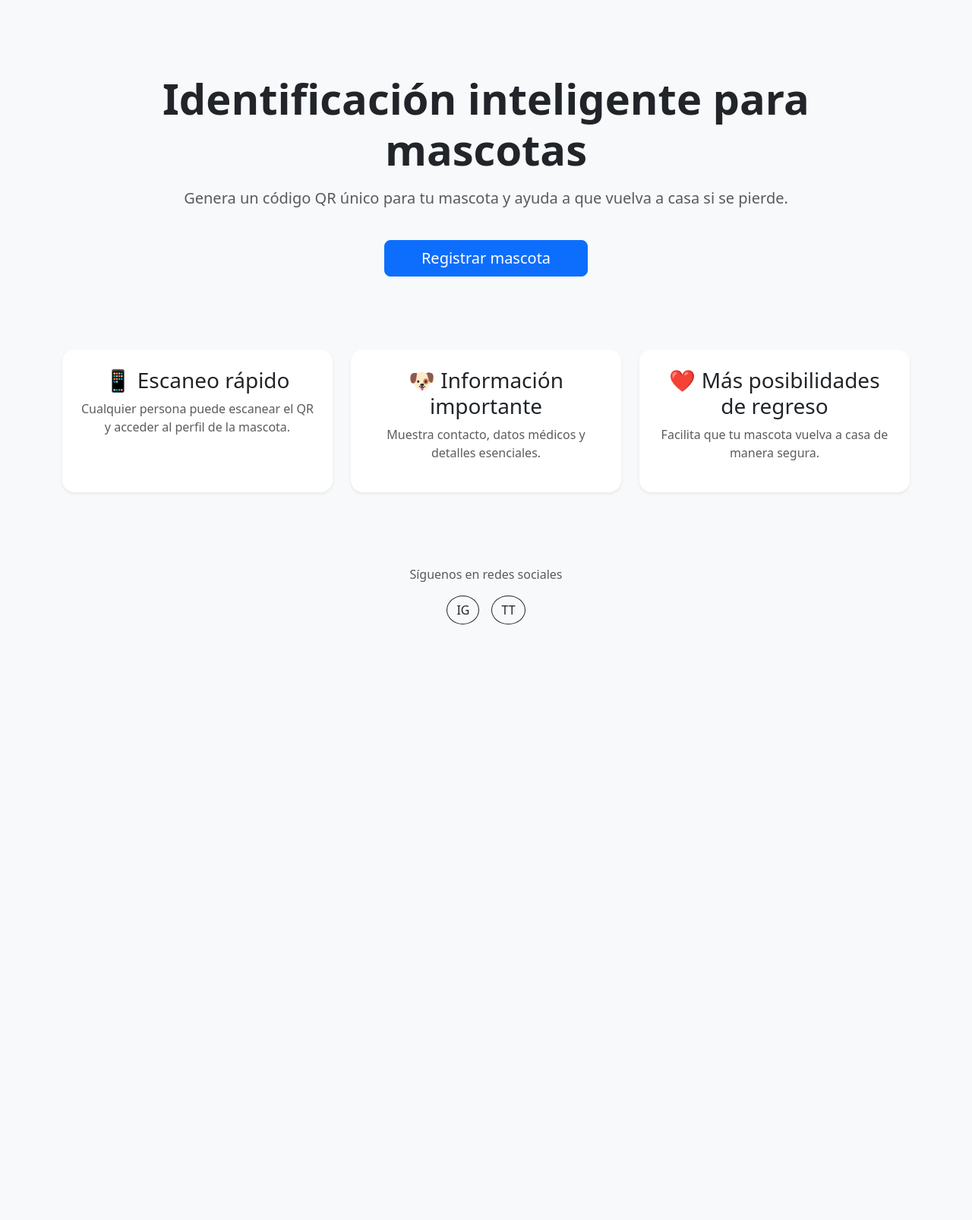
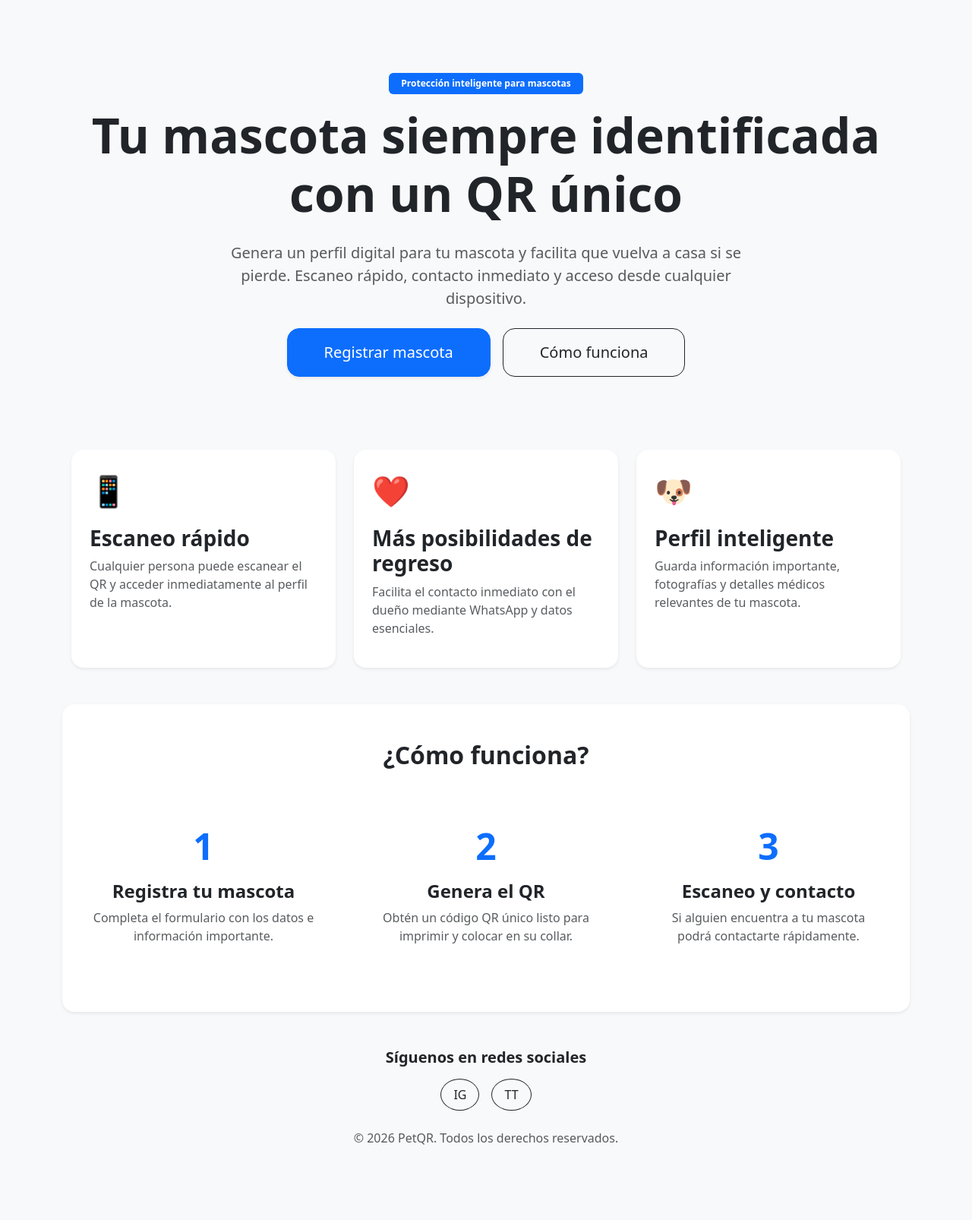
Before and after one commit to parranos10/idmascotas, a Django app: page / in a window 1280 px wide. Shown: the part 56-1662 px from the top of the page at 76% size. Before the commit the page ends 878 px from the top, so only its background shows below. Run offline with Django 5.2, Linux system fonts and the light colour scheme.

Commit message:
landing premium

```diff
--- a/templates/home.html
+++ b/templates/home.html
@@ -2,90 +2,222 @@
 
 {% block content %}
 
-<div class="text-center py-5">
+<section class="py-5 text-center">
 
-    <h1 class="display-4 fw-bold">
-        Identificación inteligente para mascotas
-    </h1>
+    <div class="container">
 
-    <p class="lead text-muted mt-3">
-        Genera un código QR único para tu mascota y ayuda a que vuelva a casa si se pierde.
-    </p>
+        <span class="badge bg-primary px-3 py-2 mb-3">
+            Protección inteligente para mascotas
+        </span>
 
-    <a href="/registrar/" class="btn btn-primary btn-lg mt-4 px-5">
-        Registrar mascota
-    </a>
+        <h1 class="display-3 fw-bold mb-4">
+            Tu mascota siempre identificada con un QR único
+        </h1>
 
-</div>
+        <p class="lead text-muted mx-auto mb-4" style="max-width: 700px;">
+            Genera un perfil digital para tu mascota y facilita que vuelva a casa
+            si se pierde. Escaneo rápido, contacto inmediato y acceso desde cualquier dispositivo.
+        </p>
 
-<div class="row text-center mt-5">
+        <div class="d-flex justify-content-center gap-3 flex-wrap">
 
-    <div class="col-md-4 mb-4">
-        <div class="card border-0 shadow-sm h-100 rounded-4">
-            <div class="card-body p-4">
+            <a href="/registrar/" class="btn btn-primary btn-lg px-5 py-3 rounded-4 shadow-sm">
+                Registrar mascota
+            </a>
 
-                <h3>📱 Escaneo rápido</h3>
+            <a href="#como-funciona" class="btn btn-outline-dark btn-lg px-5 py-3 rounded-4">
+                Cómo funciona
+            </a>
 
-                <p class="text-muted">
-                    Cualquier persona puede escanear el QR y acceder al perfil de la mascota.
-                </p>
+        </div>
+
+    </div>
+
+</section>
+
+<section class="py-5">
+
+    <div class="container">
+
+        <div class="row g-4">
+
+            <div class="col-md-4">
+
+                <div class="card border-0 shadow-sm rounded-4 h-100">
+                    <div class="card-body p-4">
+
+                        <div class="fs-1 mb-3">
+                            📱
+                        </div>
+
+                        <h3 class="fw-bold">
+                            Escaneo rápido
+                        </h3>
+
+                        <p class="text-muted">
+                            Cualquier persona puede escanear el QR y acceder inmediatamente
+                            al perfil de la mascota.
+                        </p>
+
+                    </div>
+                </div>
 
             </div>
+
+            <div class="col-md-4">
+
+                <div class="card border-0 shadow-sm rounded-4 h-100">
+                    <div class="card-body p-4">
+
+                        <div class="fs-1 mb-3">
+                            ❤️
+                        </div>
+
+                        <h3 class="fw-bold">
+                            Más posibilidades de regreso
+                        </h3>
+
+                        <p class="text-muted">
+                            Facilita el contacto inmediato con el dueño mediante WhatsApp
+                            y datos esenciales.
+                        </p>
+
+                    </div>
+                </div>
+
+            </div>
+
+            <div class="col-md-4">
+
+                <div class="card border-0 shadow-sm rounded-4 h-100">
+                    <div class="card-body p-4">
+
+                        <div class="fs-1 mb-3">
+                            🐶
+                        </div>
+
+                        <h3 class="fw-bold">
+                            Perfil inteligente
+                        </h3>
+
+                        <p class="text-muted">
+                            Guarda información importante, fotografías y detalles médicos
+                            relevantes de tu mascota.
+                        </p>
+
+                    </div>
+                </div>
+
+            </div>
+
         </div>
+
     </div>
 
-    <div class="col-md-4 mb-4">
-        <div class="card border-0 shadow-sm h-100 rounded-4">
-            <div class="card-body p-4">
+</section>
 
-                <h3>🐶 Información importante</h3>
+<section id="como-funciona" class="py-5 bg-white rounded-4 shadow-sm">
 
-                <p class="text-muted">
-                    Muestra contacto, datos médicos y detalles esenciales.
-                </p>
+    <div class="container text-center">
+
+        <h2 class="fw-bold mb-5">
+            ¿Cómo funciona?
+        </h2>
+
+        <div class="row g-4">
+
+            <div class="col-md-4">
+
+                <div class="p-4">
+
+                    <div class="display-5 fw-bold text-primary mb-3">
+                        1
+                    </div>
+
+                    <h4 class="fw-bold">
+                        Registra tu mascota
+                    </h4>
+
+                    <p class="text-muted">
+                        Completa el formulario con los datos e información importante.
+                    </p>
+
+                </div>
 
             </div>
+
+            <div class="col-md-4">
+
+                <div class="p-4">
+
+                    <div class="display-5 fw-bold text-primary mb-3">
+                        2
+                    </div>
+
+                    <h4 class="fw-bold">
+                        Genera el QR
+                    </h4>
+
+                    <p class="text-muted">
+                        Obtén un código QR único listo para imprimir y colocar en su collar.
+                    </p>
+
+                </div>
+
+            </div>
+
+            <div class="col-md-4">
+
+                <div class="p-4">
+
+                    <div class="display-5 fw-bold text-primary mb-3">
+                        3
+                    </div>
+
+                    <h4 class="fw-bold">
+                        Escaneo y contacto
+                    </h4>
+
+                    <p class="text-muted">
+                        Si alguien encuentra a tu mascota podrá contactarte rápidamente.
+                    </p>
+
+                </div>
+
+            </div>
+
         </div>
+
     </div>
 
-    <div class="col-md-4 mb-4">
-        <div class="card border-0 shadow-sm h-100 rounded-4">
-            <div class="card-body p-4">
+</section>
 
-                <h3>❤️ Más posibilidades de regreso</h3>
+<footer class="text-center py-5">
 
-                <p class="text-muted">
-                    Facilita que tu mascota vuelva a casa de manera segura.
-                </p>
-
-            </div>
-        </div>
-    </div>
-
-</div>
-
-<footer class="text-center mt-5 pt-4">
-
-    <p class="text-muted mb-3">
+    <h5 class="fw-bold mb-3">
         Síguenos en redes sociales
-    </p>
+    </h5>
 
     <div class="d-flex justify-content-center gap-3">
 
         <a href="https://www.instagram.com/idsmascotas?igsh=dHQ5cXk4cWU4cWxv"
            target="_blank"
-           class="btn btn-outline-dark rounded-circle">
+           class="btn btn-outline-dark rounded-circle px-3 py-2">
             IG
         </a>
 
         <a href="https://www.tiktok.com/@ids.mascotas?_r=1&_t=ZS-96a9r5LhNNF"
            target="_blank"
-           class="btn btn-outline-dark rounded-circle">
+           class="btn btn-outline-dark rounded-circle px-3 py-2">
             TT
         </a>
 
     </div>
 
+    <p class="text-muted mt-4 mb-0">
+        © 2026 PetQR. Todos los derechos reservados.
+    </p>
+
 </footer>
 
 {% endblock %}
```
